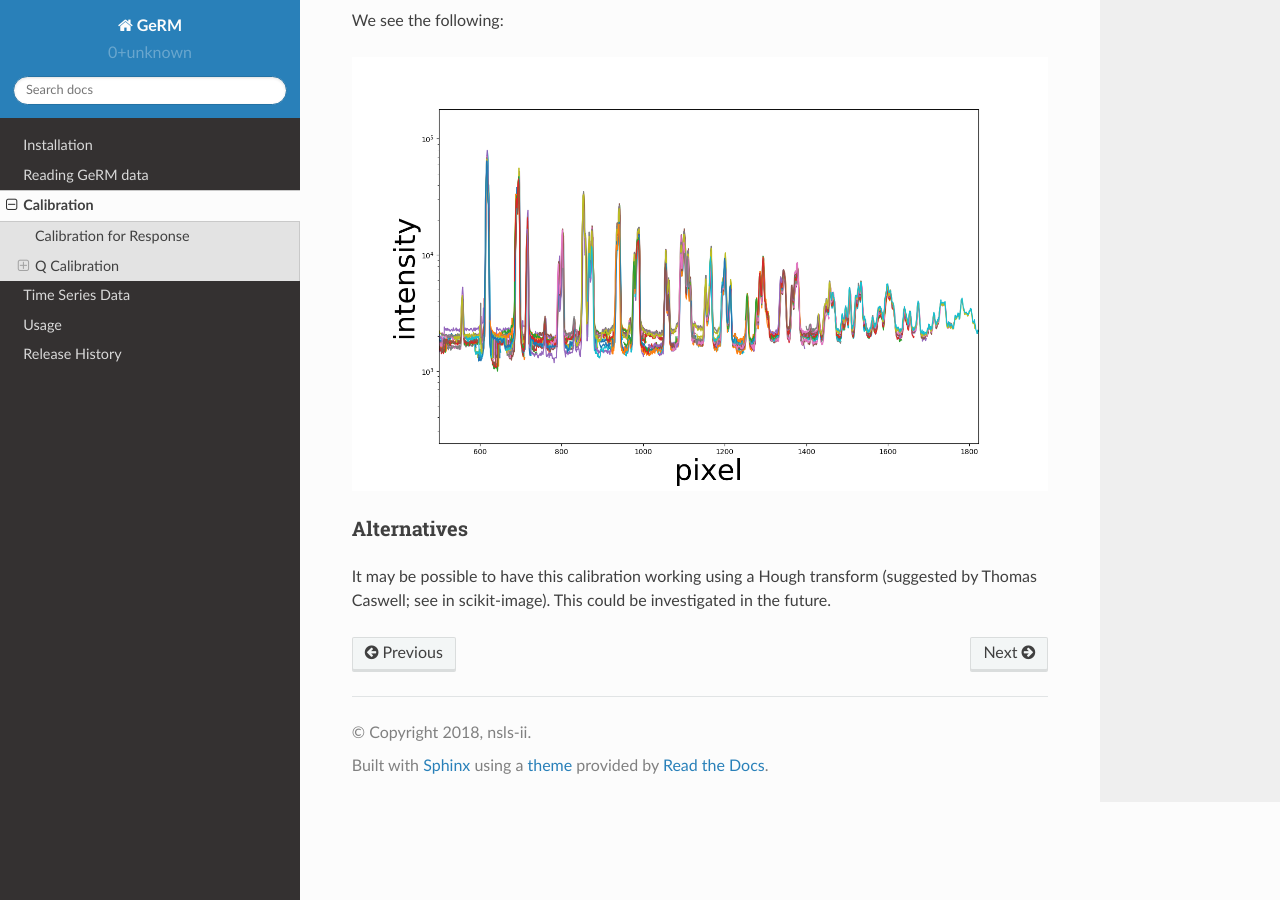
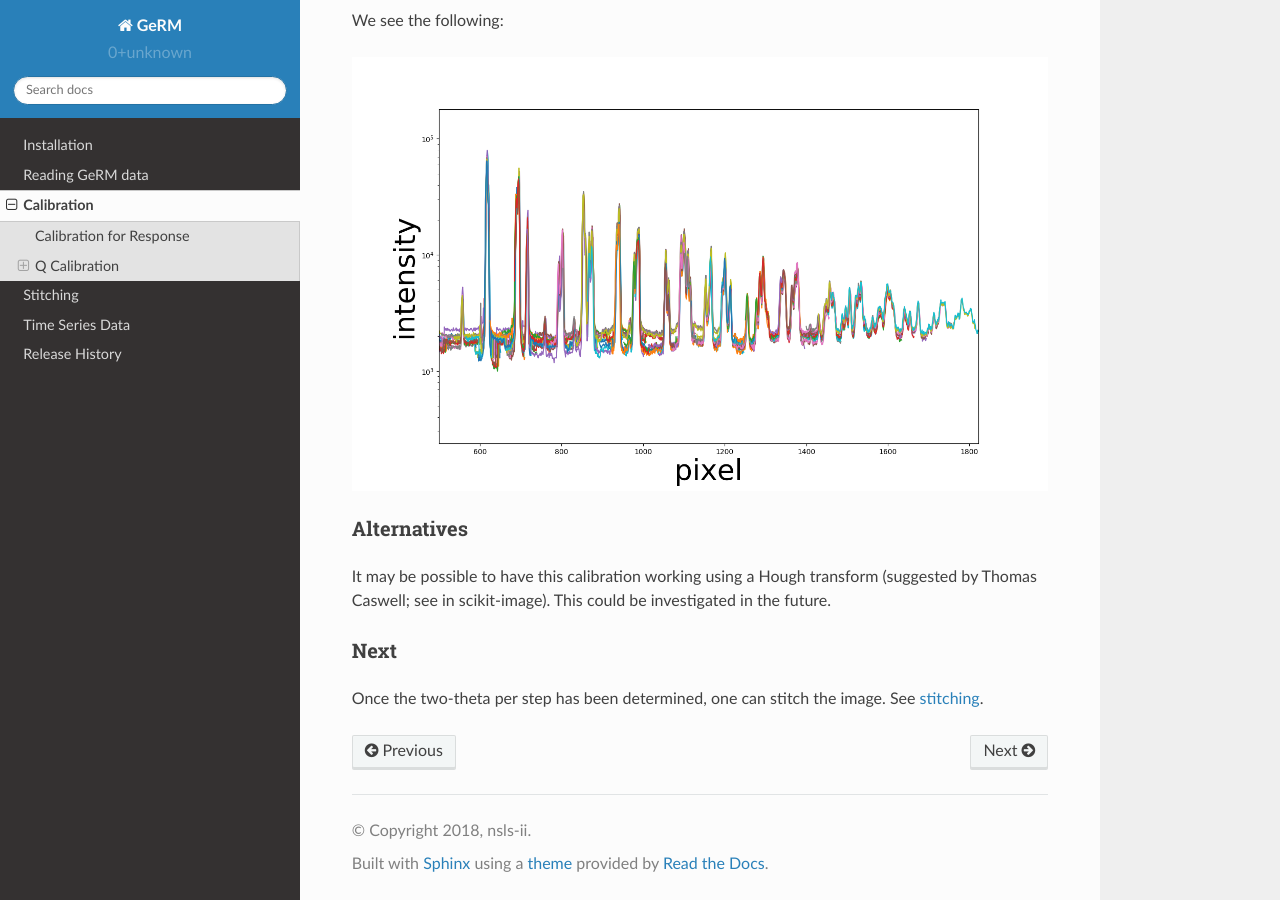
Before and after one commit to NSLS-II/GeRM, a Sphinx documentation site: the page built from docs/source/calibration.rst, in a window 1280 px wide and 900 px high, scrolled down 6870 px. Built offline with Sphinx 7.4.7 and the Read the Docs theme 2.0.0, drawn with Linux system fonts in a browser that asks for light colours; pages that are not in the unit, such as notebooks, are missing from menus.

Commit message:
Add stitching documentation

```diff
--- a/docs/source/calibration.rst
+++ b/docs/source/calibration.rst
@@ -256,3 +256,9 @@ Alternatives
 It may be possible to have this calibration working using a Hough transform
 (suggested by Thomas Caswell; see in scikit-image). This could be investigated
 in the future.
+
+Next
+~~~~
+
+Once the two-theta per step has been determined, one can stitch the image.
+See :doc:`stitching <stitching>`.
--- a/docs/source/index.rst
+++ b/docs/source/index.rst
@@ -14,5 +14,4 @@ GeRM Documentation
    calibration
    stitching
    time_series_data
-   usage
    release-history
```
Also changed, not shown: docs/source/stitching.rst (added, +41 -0 lines), docs/source/usage.rst (deleted, +0 -9 lines).
